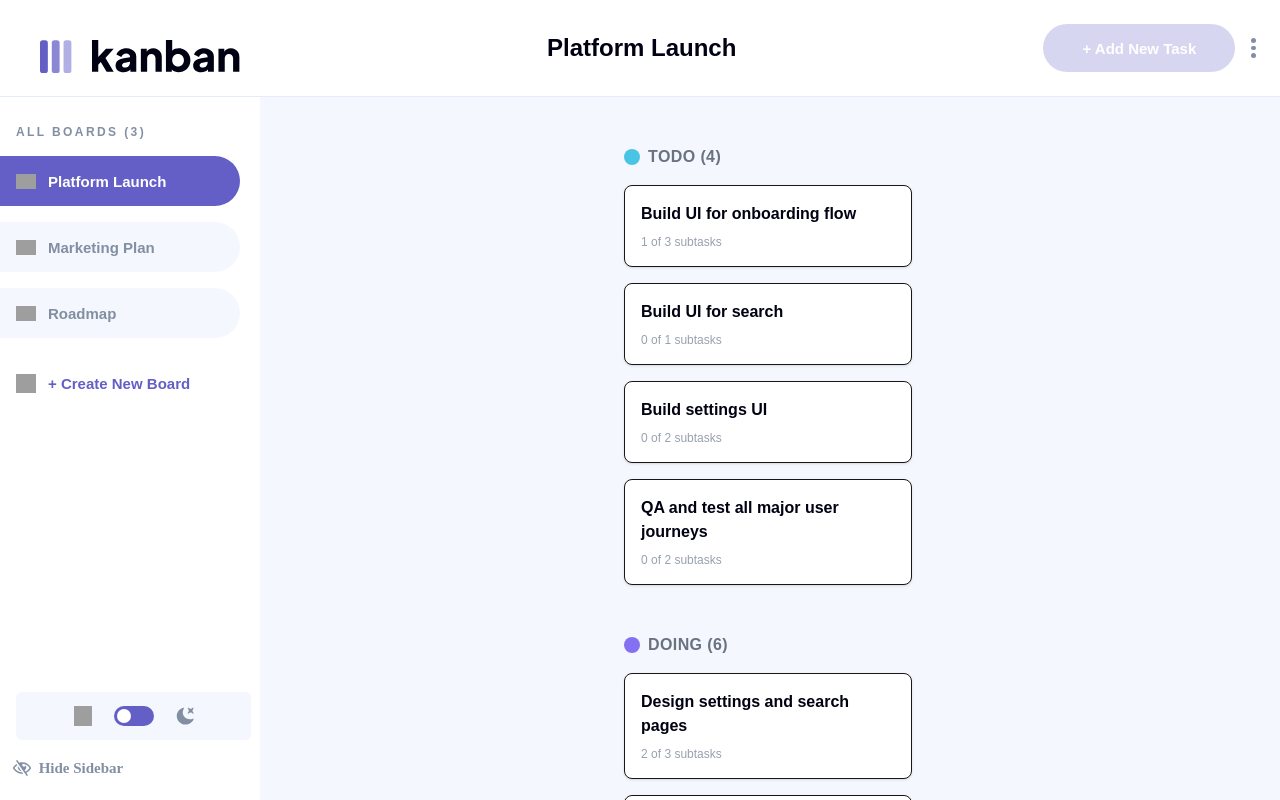
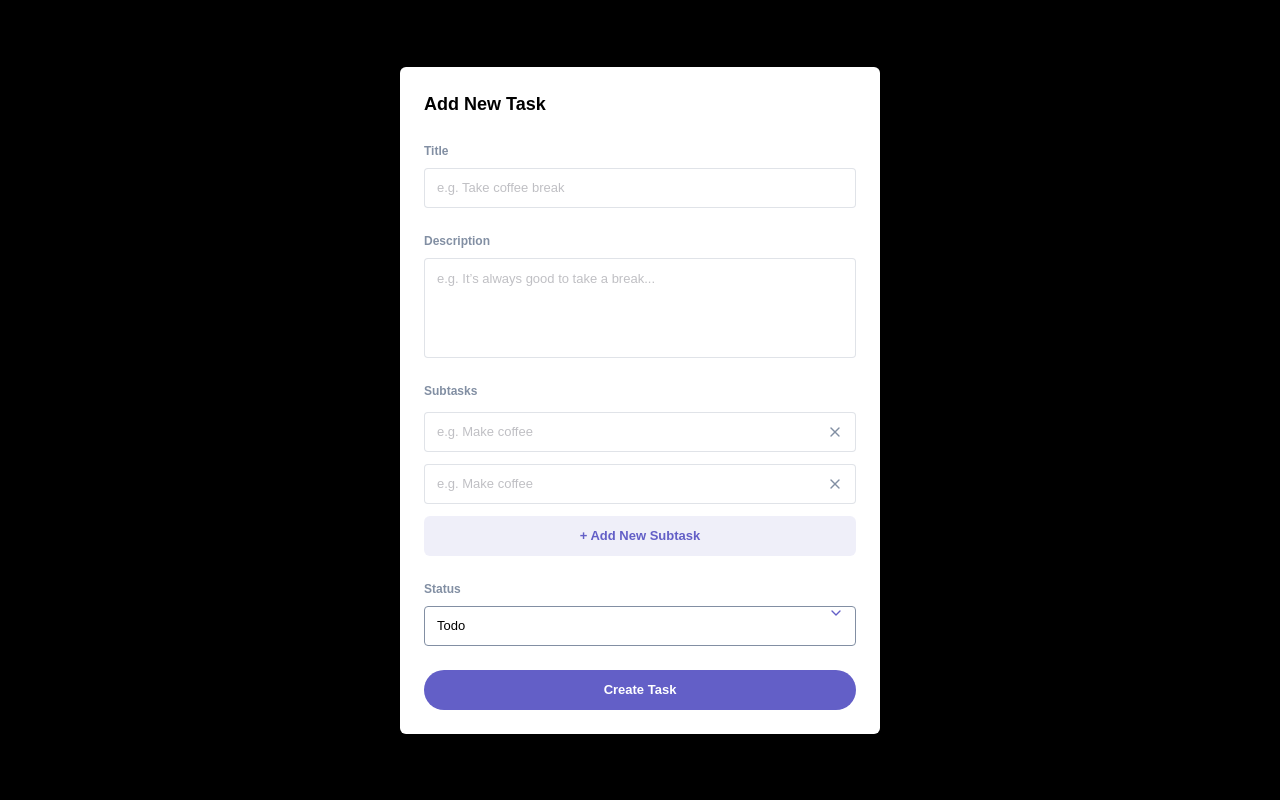
Before and after one commit to Keti-Tsiklauri/task-management, a Next.js app: page / in a window 1280 px wide. Both pictures are taken after a click on the button "+ Add New Task". Built offline with nearby package versions, Linux system fonts and the light colour scheme; grey boxes are pictures that could not be loaded.

Commit message:
add new task modal

```diff
--- a/package.json
+++ b/package.json
@@ -10,6 +10,7 @@
     "deploy": "gh-pages -d out"
   },
   "dependencies": {
+    "lucide-react": "^0.541.0",
     "next": "15.4.6",
     "react": "19.1.0",
     "react-dom": "19.1.0"
--- a/src/app/components/main-page/MainPage.tsx
+++ b/src/app/components/main-page/MainPage.tsx
@@ -4,6 +4,7 @@ import { useContext } from "react";
 import { GlobalContext } from "@/app/context/GlobalContext";
 
 import TaskModal from "../modals/TaskModal";
+import AddNewTask from "../modals/AddNewTask";
 
 const columnColors = ["#49C4E5", "#8471F2", "#67E2AE"];
 
--- a/src/app/components/main-page/TopBar.tsx
+++ b/src/app/components/main-page/TopBar.tsx
@@ -1,8 +1,10 @@
 "use client";
-import { useContext } from "react";
+import { useContext, useState } from "react";
 import { GlobalContext } from "@/app/context/GlobalContext";
 import Logo from "../navigation/Logo";
+import AddNewTask from "../modals/AddNewTask";
 export default function TopBar() {
+  const [isOpen, setIsOpen] = useState(false);
   const context = useContext(GlobalContext);
 
   if (!context) return <p>Loading...</p>;
@@ -30,7 +32,10 @@ export default function TopBar() {
       {/* Right side controls */}
       <div className="flex items-center gap-4">
         {/* Add New Task Button */}
-        <button className="flex items-center justify-center gap-2 w-[192px] h-[48px] bg-[#635FC7] rounded-[24px] opacity-25 hover:opacity-100 transition">
+        <button
+          onClick={() => setIsOpen(true)}
+          className="flex items-center justify-center gap-2 w-[192px] h-[48px] bg-[#635FC7] rounded-[24px] opacity-25 hover:opacity-100 transition"
+        >
           <span className="text-white font-plus-jakarta-sans font-bold text-[15px] leading-[19px] cursor-pointer">
             + Add New Task
           </span>
@@ -43,6 +48,11 @@ export default function TopBar() {
           <div className="w-[4.62px] h-[4.62px] rounded-full bg-[#828FA3]" />
         </div>
       </div>
+      {isOpen && (
+        <AddNewTask
+          onClose={() => setIsOpen(false)} // ✅ pass this
+        />
+      )}
     </div>
   );
 }
--- /dev/null
+++ b/src/app/components/modals/AddNewTask.tsx
@@ -0,0 +1,170 @@
+"use client";
+import { GlobalContext } from "@/app/context/GlobalContext";
+import { useContext, useState, useRef, useEffect } from "react";
+import { X, ChevronDown } from "lucide-react";
+
+type AddNewTaskProps = {
+  onClose: () => void;
+};
+
+export default function AddNewTask({ onClose }: AddNewTaskProps) {
+  const { darkMode, boards, setBoards } = useContext(GlobalContext);
+
+  const [title, setTitle] = useState("");
+  const [description, setDescription] = useState("");
+  const [status, setStatus] = useState("todo");
+  const [subtasks, setSubtasks] = useState<string[]>(["", ""]);
+
+  const modalRef = useRef<HTMLDivElement>(null);
+
+  // Close modal if clicked outside
+  useEffect(() => {
+    function handleClickOutside(event: MouseEvent) {
+      if (
+        modalRef.current &&
+        !modalRef.current.contains(event.target as Node)
+      ) {
+        onClose();
+      }
+    }
+    document.addEventListener("mousedown", handleClickOutside);
+    return () => {
+      document.removeEventListener("mousedown", handleClickOutside);
+    };
+  }, [onClose]);
+
+  const handleChange = (index: number, value: string) => {
+    const updated = [...subtasks];
+    updated[index] = value;
+    setSubtasks(updated);
+  };
+
+  const handleRemove = (index: number) => {
+    setSubtasks(subtasks.filter((_, i) => i !== index));
+  };
+
+  const handleAdd = () => {
+    setSubtasks([...subtasks, ""]);
+  };
+
+  const handleCreate = () => {
+    if (!title.trim()) return; // Do nothing if title is empty
+
+    const newTask = {
+      title,
+      description,
+      status,
+      subtasks: subtasks.filter((s) => s.trim() !== ""),
+    };
+
+    // Example: add to first board
+    const updatedBoards = boards.map((board, i) => {
+      if (i === 0) return { ...board, tasks: [...board.tasks, newTask] };
+      return board;
+    });
+
+    setBoards(updatedBoards);
+    onClose(); // close modal after adding
+  };
+
+  return (
+    <div className="fixed inset-0 z-50 flex items-center justify-center bg-black bg-opacity-50 p-4">
+      <div
+        ref={modalRef}
+        className={`w-[480px] max-h-[90vh] overflow-auto bg-white dark:bg-[#2B2C37] rounded-md p-6 flex flex-col gap-6`}
+      >
+        {/* Title */}
+        <p className={`text-black dark:text-white font-bold text-[18px]`}>
+          Add New Task
+        </p>
+
+        {/* Title Input */}
+        <div className="w-full flex flex-col gap-2">
+          <label className="text-[#828FA3] dark:text-white font-bold text-[12px]">
+            Title
+          </label>
+          <input
+            value={title}
+            onChange={(e) => setTitle(e.target.value)}
+            placeholder="e.g. Take coffee break"
+            className="w-full h-[40px] border border-[rgba(130,143,163,0.25)] rounded-[4px] px-3 text-[13px] leading-[23px] font-medium bg-white dark:bg-[#2B2C37] text-black dark:text-white placeholder:text-[#000112]/25 dark:placeholder:text-white/25"
+          />
+        </div>
+
+        {/* Description */}
+        <div className="w-full flex flex-col gap-2">
+          <label className="text-[#828FA3] dark:text-white font-bold text-[12px]">
+            Description
+          </label>
+          <textarea
+            value={description}
+            onChange={(e) => setDescription(e.target.value)}
+            placeholder="e.g. It’s always good to take a break..."
+            className="w-full min-h-[100px] border border-[rgba(130,143,163,0.25)] rounded-[4px] px-3 py-2 text-[13px] leading-[23px] font-medium bg-white dark:bg-[#2B2C37] text-black dark:text-white placeholder:text-[#000112]/25 dark:placeholder:text-white/25 resize-none"
+          />
+        </div>
+
+        {/* Subtasks */}
+        <div className="w-full flex flex-col gap-3">
+          <label className="text-[#828FA3] dark:text-white font-bold text-[12px]">
+            Subtasks
+          </label>
+          {subtasks.map((subtask, index) => (
+            <div
+              key={index}
+              className="flex items-center gap-2 w-full h-[40px] border border-[rgba(130,143,163,0.25)] rounded-[4px] px-3 bg-white dark:bg-[#2B2C37]"
+            >
+              <input
+                type="text"
+                value={subtask}
+                onChange={(e) => handleChange(index, e.target.value)}
+                placeholder="e.g. Make coffee"
+                className="flex-1 bg-transparent outline-none text-[13px] leading-[23px] text-black dark:text-white placeholder:text-[#000112]/25 dark:placeholder:text-white/25"
+              />
+              <button
+                onClick={() => handleRemove(index)}
+                className="text-[#828FA3] hover:text-red-500"
+              >
+                <X size={16} />
+              </button>
+            </div>
+          ))}
+          <button
+            onClick={handleAdd}
+            className="w-full h-[40px] rounded-md bg-[#635FC71A] text-[#635FC7] font-bold text-[13px] leading-[23px] hover:bg-[#635FC733]"
+          >
+            + Add New Subtask
+          </button>
+        </div>
+
+        {/* Status */}
+        <div className="w-full flex flex-col gap-2 relative">
+          <label className="text-[#828FA3] dark:text-white font-bold text-[12px]">
+            Status
+          </label>
+          <select
+            value={status}
+            onChange={(e) => setStatus(e.target.value)}
+            className="w-full h-[40px] px-3 rounded-[4px] border border-[#828FA3] dark:border-[rgba(130,143,163,0.25)] bg-white dark:bg-[#2B2C37] text-black dark:text-white font-medium text-[13px] leading-[23px] appearance-none pr-8"
+          >
+            <option value="todo">Todo</option>
+            <option value="doing">Doing</option>
+            <option value="done">Done</option>
+          </select>
+          <ChevronDown
+            className="absolute right-3 top-1/2 -translate-y-1/2 text-[#635FC7]"
+            size={16}
+          />
+        </div>
+
+        {/* Submit */}
+        <button
+          onClick={handleCreate}
+          className="w-full h-[40px] bg-[#635FC7] rounded-[20px] flex items-center justify-center text-white text-[13px] font-bold hover:bg-[#6f6bda]"
+        >
+          Create Task
+        </button>
+      </div>
+    </div>
+  );
+}
--- a/src/app/page.tsx
+++ b/src/app/page.tsx
@@ -1,4 +1,5 @@
 import MainPage from "./components/main-page/MainPage";
+
 import MobileNavigation from "./components/navigation/MobileNavigation";
 export default function Home() {
   console.log(1);
@@ -7,6 +8,7 @@ export default function Home() {
       <div className="md:hidden">
         <MobileNavigation />
       </div>
+
       <MainPage />
     </div>
   );
```
Also changed, not shown: 1 other file (tests, documents, lock files or other folders).
